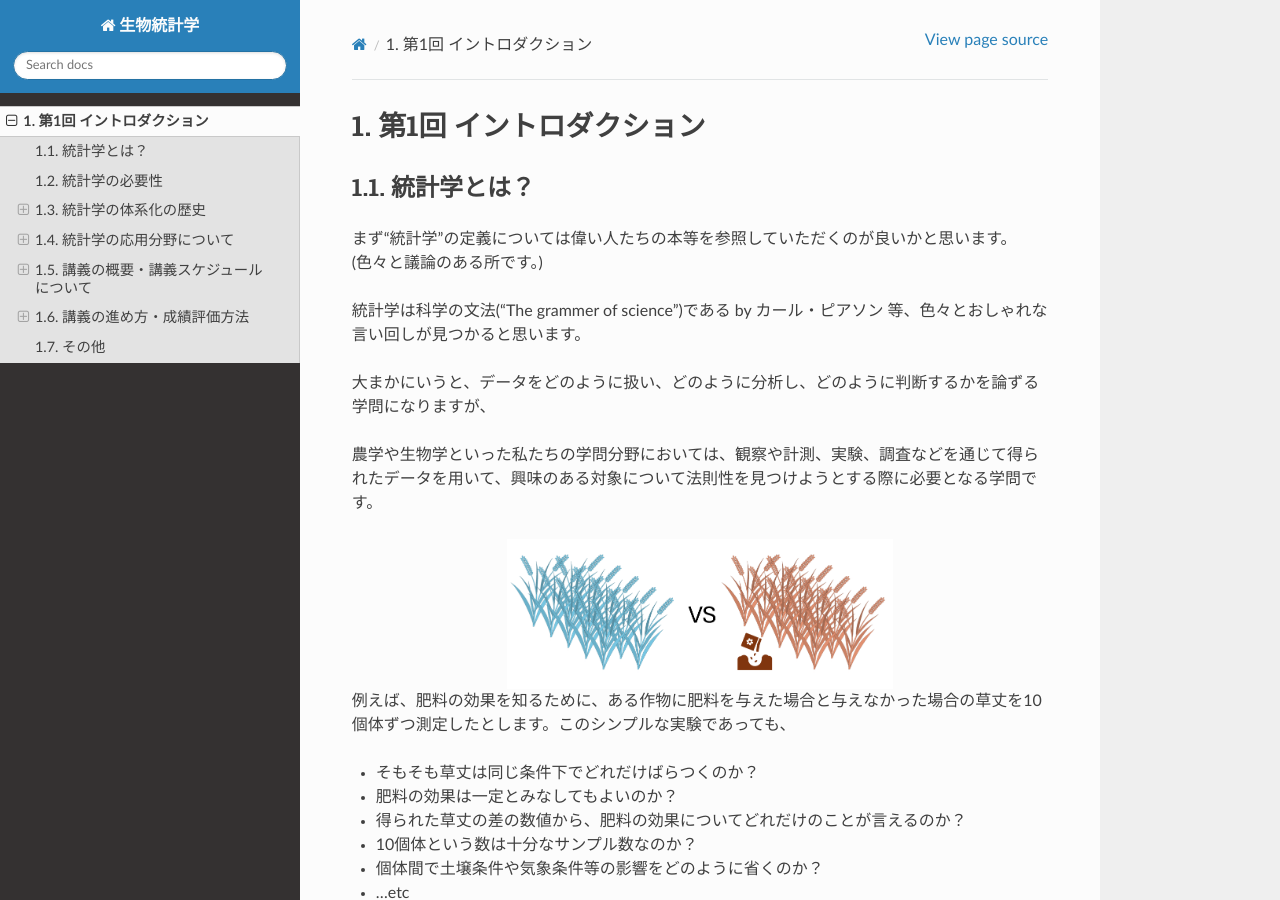
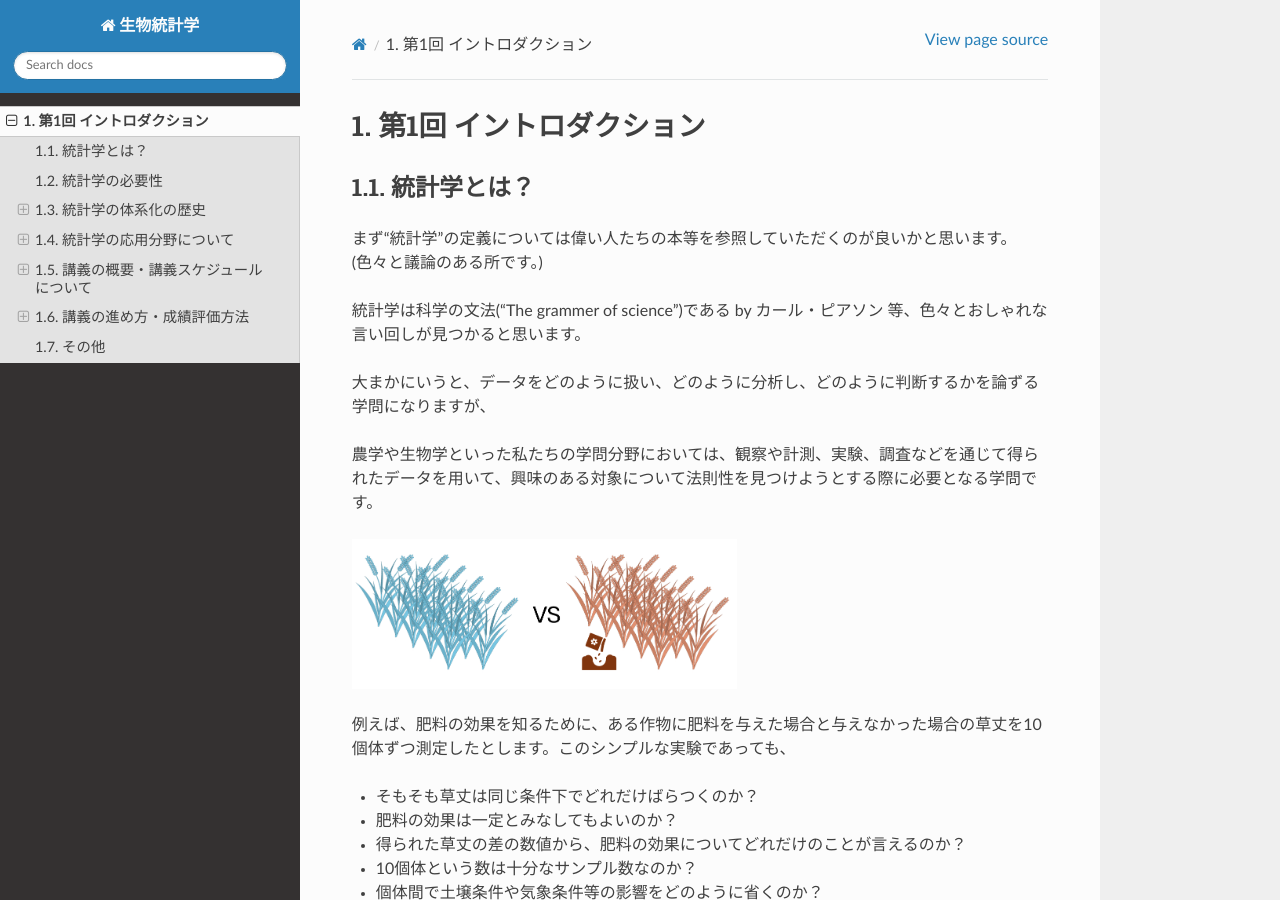
Before and after one commit to slt666666/biostatistics_text_wed, a Sphinx documentation site: the page built from source/chapter1.rst, in a window 1280 px wide and 900 px high. Built offline with Sphinx 7.4.7 and the Read the Docs theme 3.1.0, drawn with Linux system fonts in a browser that asks for light colours.

Commit message:
Update chapter1.rst

```diff
--- a/source/chapter1.rst
+++ b/source/chapter1.rst
@@ -15,7 +15,6 @@
 
 .. figure:: _static/images/chapter1/first_example.png
    :height: 150px
-   :align: center
 
 例えば、肥料の効果を知るために、ある作物に肥料を与えた場合と与えなかった場合の草丈を10個体ずつ測定したとします。このシンプルな実験であっても、
 
@@ -47,14 +46,12 @@
 Cell*”という学術誌の投稿前の確認ポイントですが、正しく統計的な処理を行い、その結果をきちんと掲載することが要求されています。
 
 .. figure:: _static/images/chapter1/the_plant_cell_checklist.png
-   :height: 750px
-   :align: center
+   :height: 700px
 
 学術誌にも様々なものがありますが、きちんと査読される学術誌は間違いなく正しい統計的なデータ処理が要求されます。
 
 .. figure:: _static/images/chapter1/journal_list.png
    :height: 300px
-   :align: center
 
 皆さんは自然科学の研究を今後進めていくことになるので、そういった意味で統計学の扱い方は、
 
@@ -74,7 +71,6 @@ Cell*”という学術誌の投稿前の確認ポイントですが、正しく
 
 .. figure:: _static/images/chapter1/Francis_Galton_1850s.jpg
    :height: 200px
-   :align: center
 
 例えば、フランシス・ゴルトン(チャールズ・ダーウィンの従弟)は相関や回帰といった概念を\ **遺伝学の研究**\ を行う中で適用し発展させました。
 
@@ -85,7 +81,6 @@ Cell*”という学術誌の投稿前の確認ポイントですが、正しく
 
 .. figure:: _static/images/chapter1/Youngronaldfisher2.jpg
    :height: 200px
-   :align: center
 
 集団遺伝学の創始者の一人であるロナルド・フィッシャーは\ **遺伝学や進化生物学の研究者**\ ですが、実験計画法の原理を開発し、また、分散分析に代表される今では誰もが扱う可能性のある統計手法の体系的なアプローチを開発しました。
 
@@ -98,7 +93,6 @@ Cell*”という学術誌の投稿前の確認ポイントですが、正しく
 
 .. figure:: _static/images/chapter1/mendel.png
    :height: 200px
-   :align: center
 
 例えば、前述したフィッシャーはメンデルの遺伝法則における実験データの統計的分析(:math:`\chi^2`\ 検定)を行って検証した結果、メンデルの実験結果が理論値に近すぎる(このような実験結果が偶然得られる確率は3万分の1以下)と計算し、不明確な個体を期待に沿うように分類したのでは？等と推測しています。
 
```
